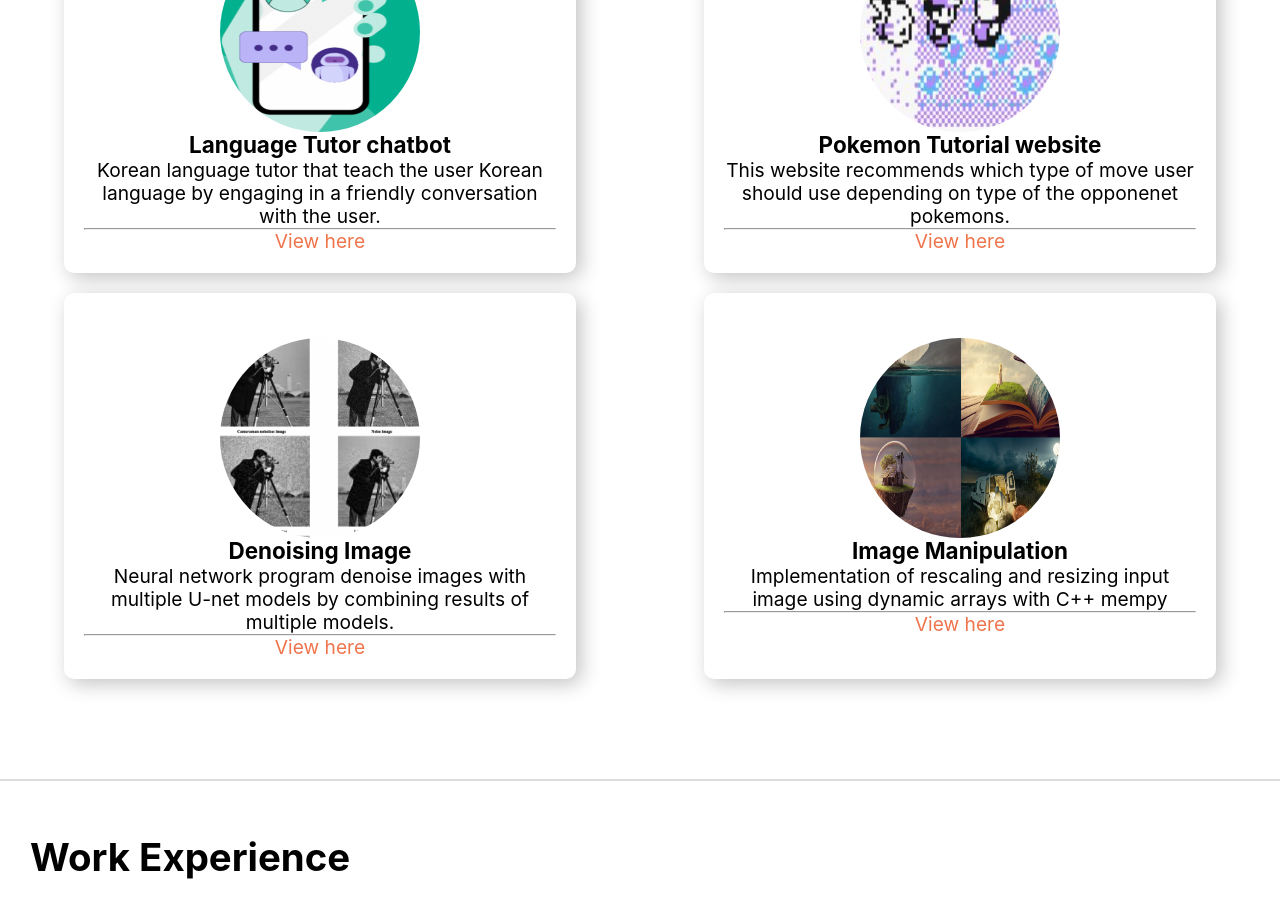
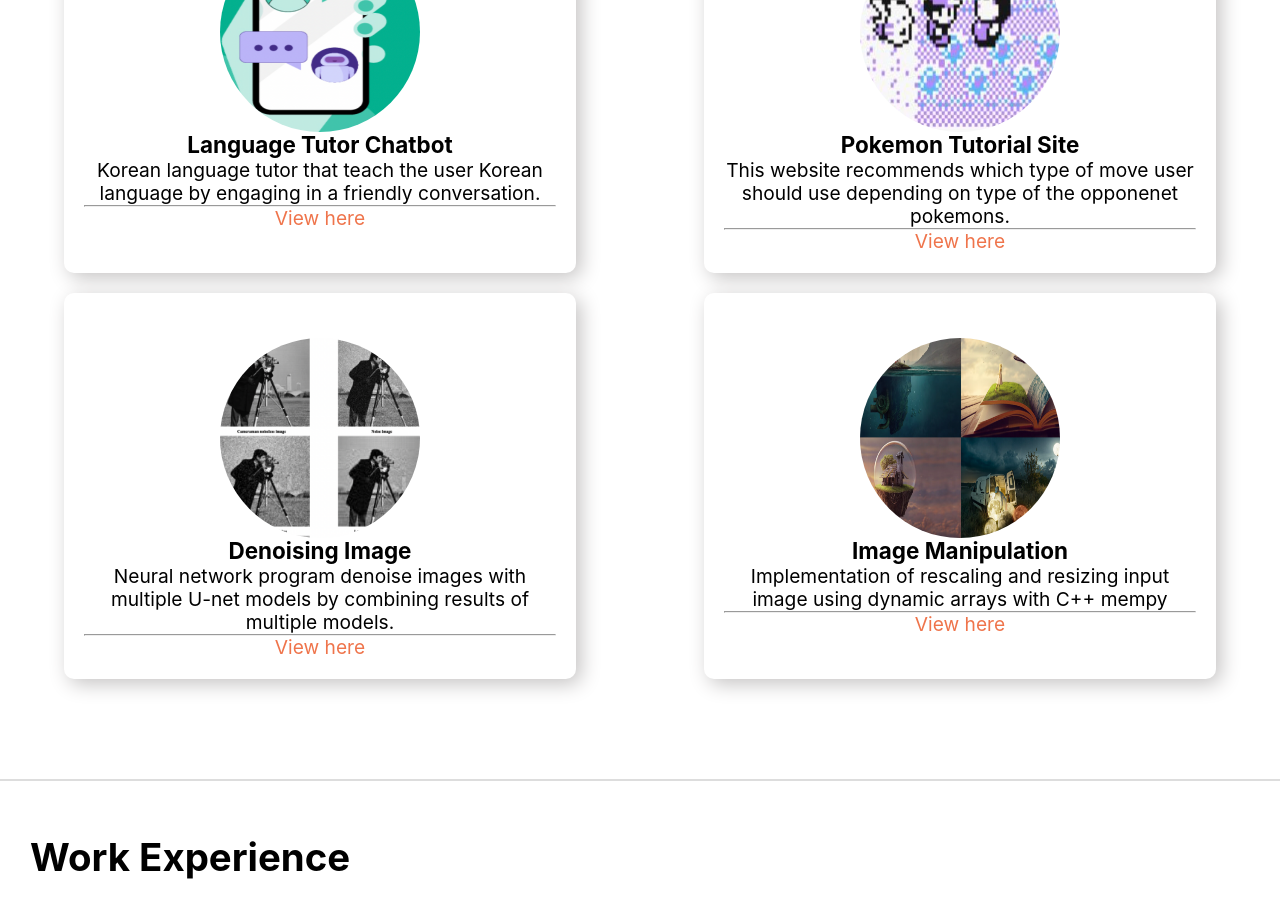
Before and after one commit to slifer4195/React-Portfolio, a React (Create React App) app: page / in a window 1280 px wide. Shown: the part 1580-2504 px from the top of the page. Built offline with nearby package versions, Linux system fonts and the light colour scheme.

Commit message:
sizes fixed

```diff
--- a/src/components/Experience.css
+++ b/src/components/Experience.css
@@ -87,4 +87,8 @@
     grid-template-columns: repeat(auto-fit, minmax(300px, 1fr));
     gap: 20px;
   }
+
+  .experience-item {
+    flex-direction: column;
+  }
 }
--- a/src/components/Projects.css
+++ b/src/components/Projects.css
@@ -1,8 +1,12 @@
 .sub-section {
-  display: flex;
-  justify-content: space-around;
-  padding: 80px;
+  width: 100%; /* Ensure it takes full width */
+  box-sizing: border-box; /* Include padding in width */
 }
+
+
+
+/* Adjust media queries if needed */
+
 
 .title {
   font-size: 28px;
--- a/src/components/Projects.js
+++ b/src/components/Projects.js
@@ -12,9 +12,9 @@ function Projects() {
             <div className="project-container">
                 <div className="project-card">
                     <img className="project-image" src={`${process.env.PUBLIC_URL}/images/project1.png`} alt="Project One"/>
-                    <h3>Language Tutor chatbot</h3>
+                    <h3>Language Tutor Chatbot</h3>
                     <p className="subtext2">Korean language tutor that teach the user Korean language by engaging in a
-                        friendly conversation with the user.
+                        friendly conversation.
                     </p>
                     <hr/>
                     <p className="subtext"><a className="project-link"  target="_blank"
@@ -22,7 +22,7 @@ function Projects() {
                 </div>
                 <div className="project-card">
                     <img className="project-image" src={`${process.env.PUBLIC_URL}/images/project2.png`} alt="Project Two"/>
-                    <h3>Pokemon Tutorial website</h3>
+                    <h3>Pokemon Tutorial Site</h3>
                     <p className="subtext2">This website recommends which type of move user should use depending on type
                         of the opponenet pokemons.
                     </p>
--- a/src/components/Publication.css
+++ b/src/components/Publication.css
@@ -11,7 +11,7 @@
   display: flex;
   justify-content: center;
   align-items: center;
-  height: 80vh; /* Full viewport height */
+  height: 90vh; /* Full viewport height */
   padding: 20px;
 }
 
@@ -101,7 +101,8 @@
 /* Media query for phone screens (less than 768px) */
 @media (max-width: 768px) {
   .publication-container {
-    padding: 10px;
+    padding: 20px;
+    margin: 20px;
   }
 
   .publication-title {
```
